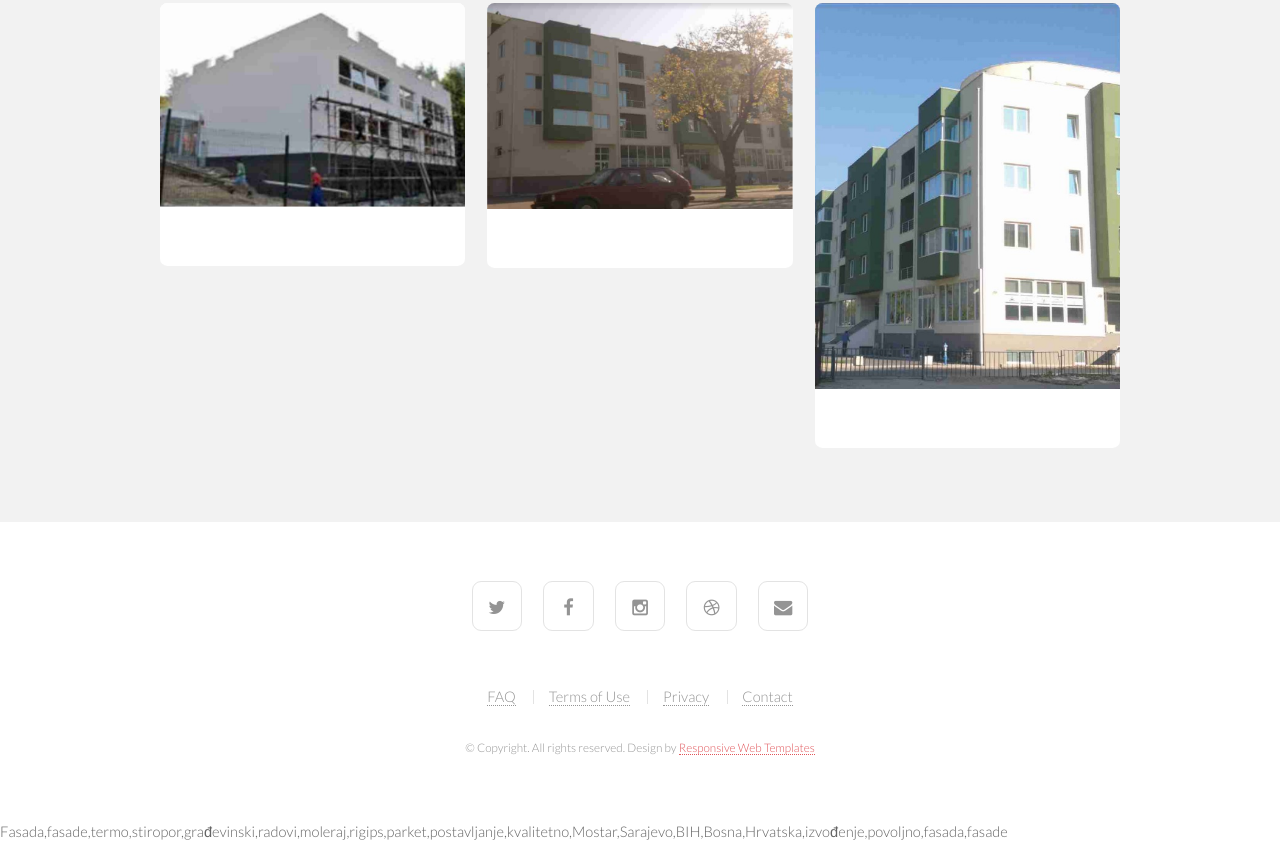
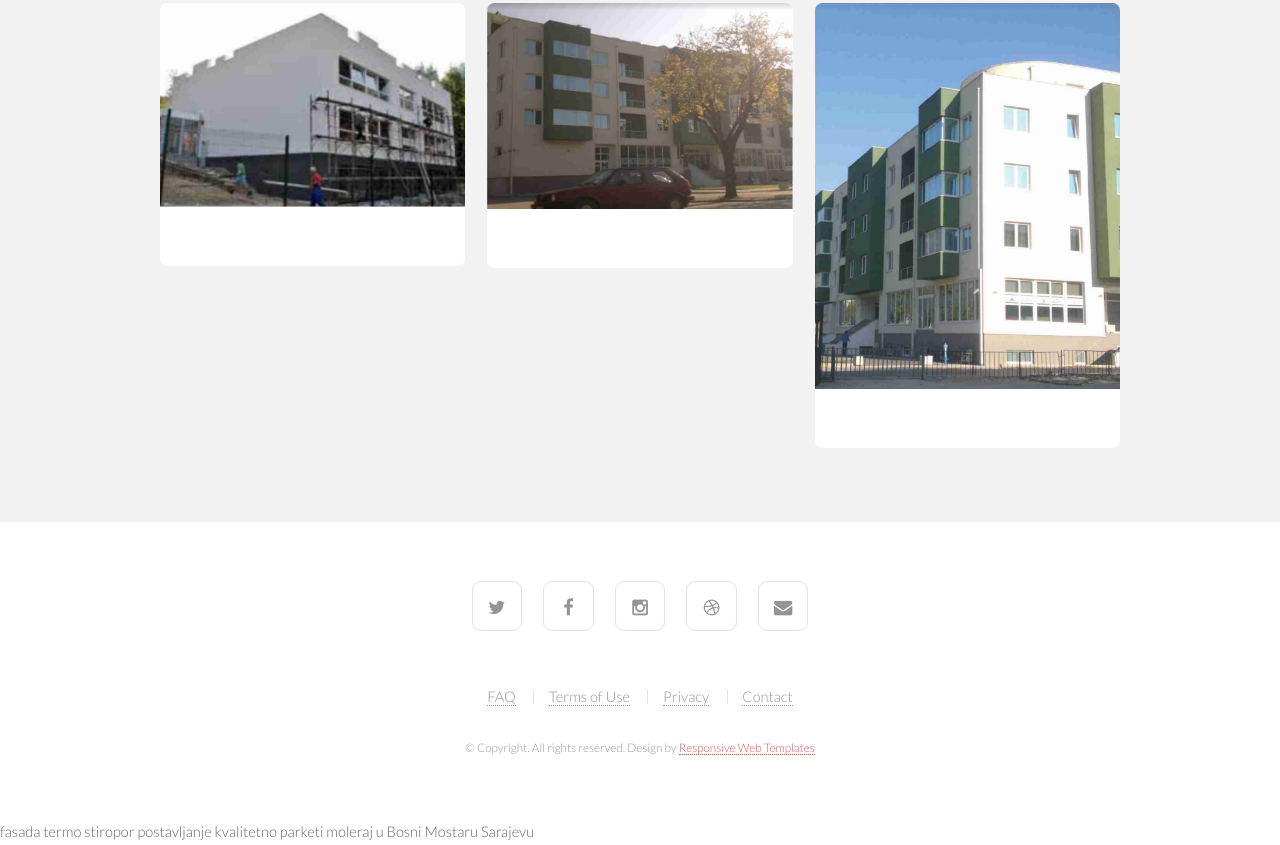
Before and after one commit to sistemobrt/sistemobrt.github.io, a plain HTML site: page index.html in a window 1280 px wide. Shown: the part 4097-4942 px from the top of the page. Drawn offline with Linux system fonts and the light colour scheme.

Commit message:
title change

```diff
--- a/index.html
+++ b/index.html
@@ -27,7 +27,7 @@ j=d.createElement(s),dl=l!='dataLayer'?'&l='+l:'';j.async=true;j.src=
     ga('send', 'pageview');
     </script>
 
-    <title>Termo Fasade|Stiropor fasada|moleraj|rigips|parketi|cijena\kvalitetno</title>
+    <title>Termo fasade, postavljanje stiropor fasada</title>
     <meta http-equiv="content-type" content="text/html; charset=utf-8" />
     <meta http-equiv="Content-Language" content="bs, hr, sr">
     <meta name="description" content="Izradu termo fasada,moleraj,mašinsko žbukanje, rigips,parket,povoljno i kvalitetno u cijeloj Bosni i Hercegovini i šire" />
@@ -335,7 +335,18 @@ Neka brza, profesionalna i visoko kvalitetna usluga bude razlog da izaberete nas
 					&copy; Copyright. All rights reserved. Design by <a href="http://www.html5webtemplates.co.uk">Responsive Web Templates</a>
 				</span>
     </footer>
-    <tags>Fasada,fasade,termo,stiropor,građevinski,radovi,moleraj,rigips,parket,postavljanje,kvalitetno,Mostar,Sarajevo,BIH,Bosna,Hrvatska,izvođenje,povoljno,fasada,fasade</tags>
+    <tags>
+    <tag>fasada</tag>
+    <tag>termo</tag>
+    <tag>stiropor</tag>
+    <tag>postavljanje</tag>
+    <tag>kvalitetno</tag>
+    <tag>parketi</tag>
+    <tag>moleraj</tag>
+    <tag>u Bosni</tag>
+    <tag>Mostaru</tag>
+    <tag>Sarajevu</tag>
+    </tags>
 </body>
 
 </html>
```
